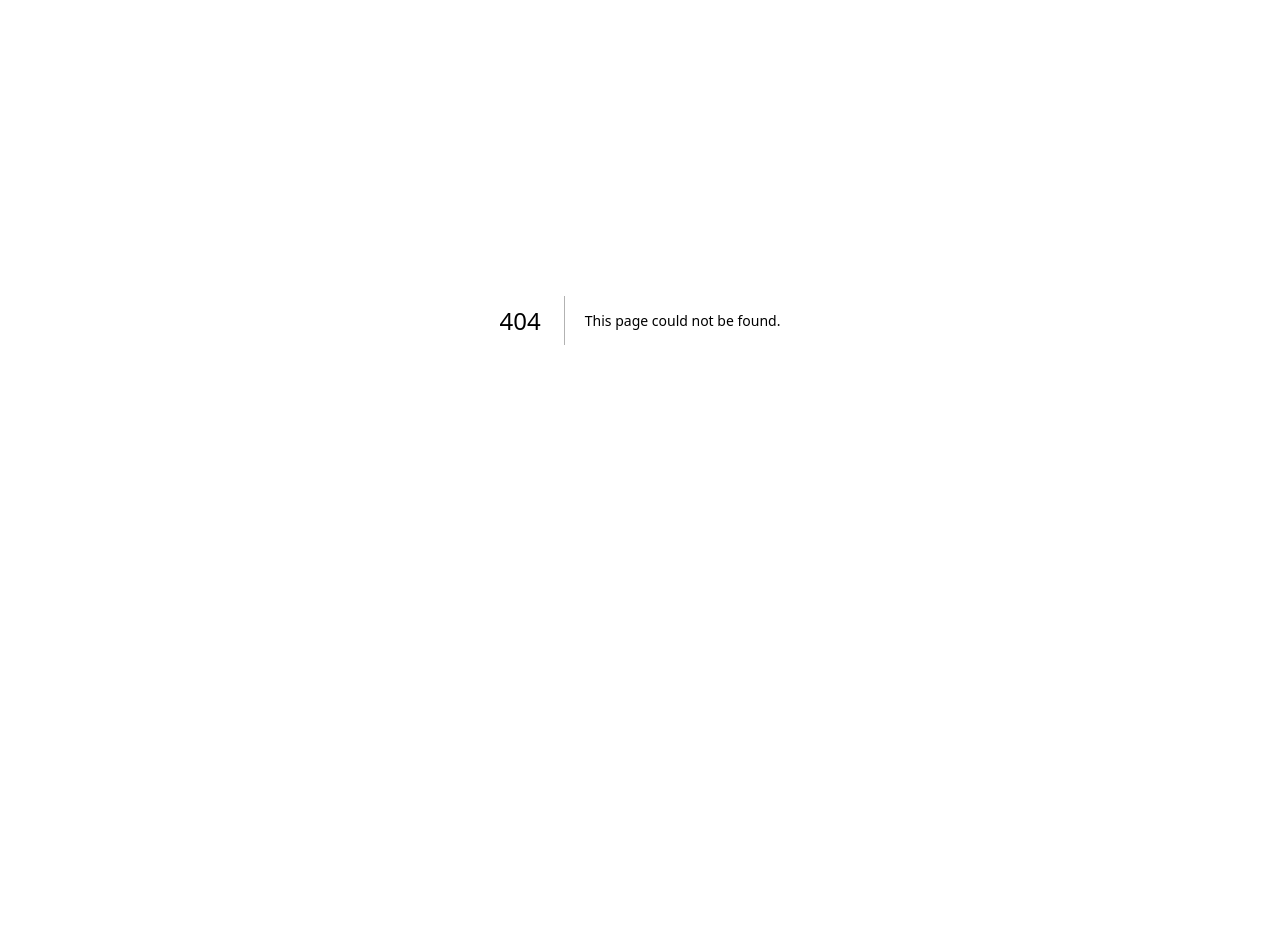
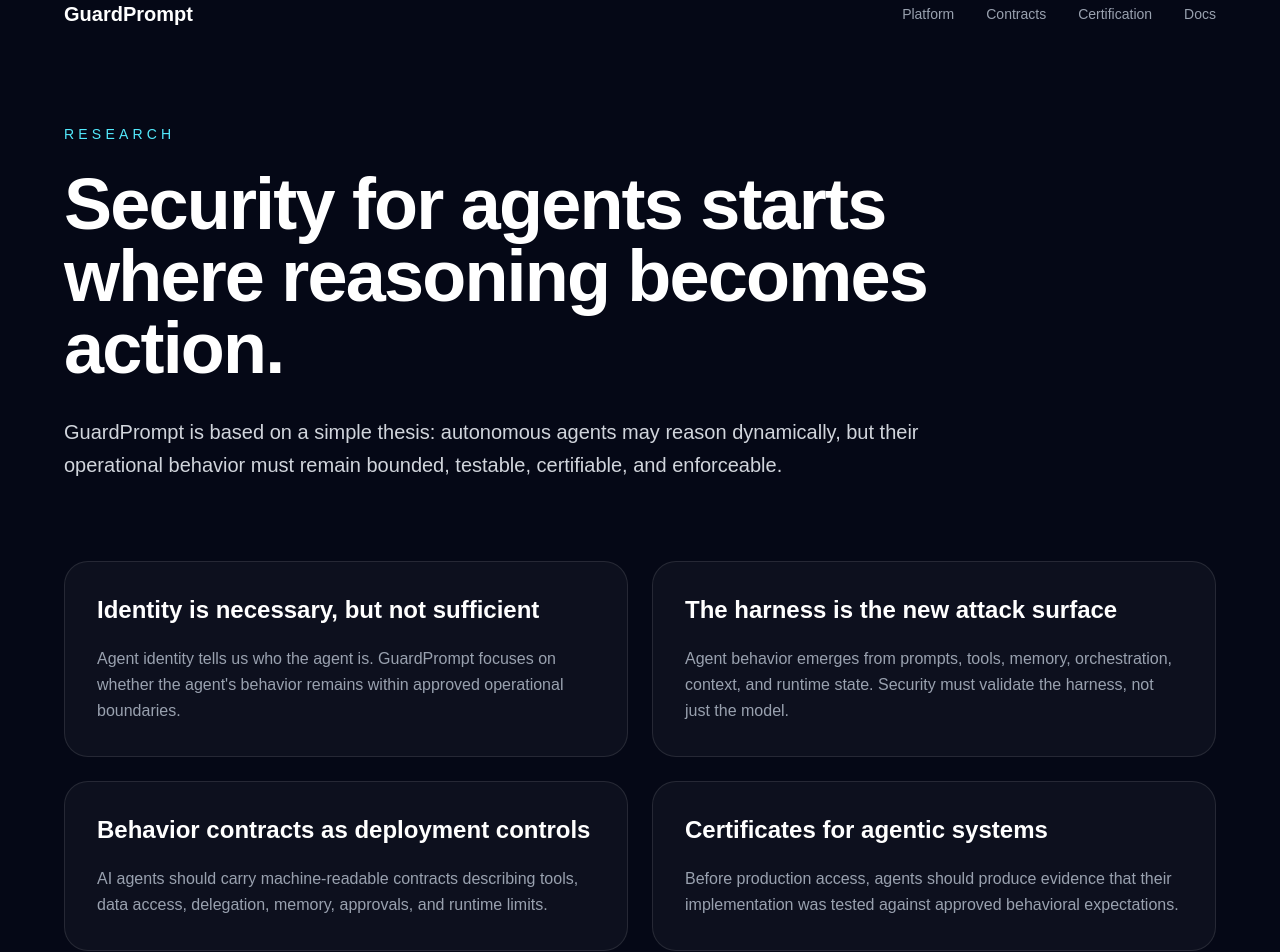
Before and after one commit to hugginai/guardprompt-site, a Next.js app: page /research in a window 1280 px wide. Before the commit this address had no page. Shown: the part 80-1032 px from the top of the page. Before the commit the page ends 800 px from the top, so only its background shows below. Built offline with nearby package versions, Linux system fonts and the light colour scheme.

Commit message:
Add research page

```diff
--- /dev/null
+++ b/app/research/page.tsx
@@ -0,0 +1,150 @@
+const topics = [
+  {
+    title: "Identity is necessary, but not sufficient",
+    desc: "Agent identity tells us who the agent is. GuardPrompt focuses on whether the agent's behavior remains within approved operational boundaries.",
+  },
+  {
+    title: "The harness is the new attack surface",
+    desc: "Agent behavior emerges from prompts, tools, memory, orchestration, context, and runtime state. Security must validate the harness, not just the model.",
+  },
+  {
+    title: "Behavior contracts as deployment controls",
+    desc: "AI agents should carry machine-readable contracts describing tools, data access, delegation, memory, approvals, and runtime limits.",
+  },
+  {
+    title: "Certificates for agentic systems",
+    desc: "Before production access, agents should produce evidence that their implementation was tested against approved behavioral expectations.",
+  },
+];
+
+const principles = [
+  "Agents may reason dynamically.",
+  "Operational actions must remain governable.",
+  "Runtime behavior must be validated against contracts.",
+  "Deployment approval should be evidence-based.",
+  "Unsafe autonomy should fail closed.",
+  "Agent security belongs in the software lifecycle.",
+];
+
+export default function ResearchPage() {
+  return (
+    <main className="min-h-screen bg-[#050816] px-6 py-20 text-white">
+      <section className="mx-auto max-w-6xl">
+        <nav className="flex items-center justify-between">
+          <a href="/" className="text-xl font-semibold">
+            GuardPrompt
+          </a>
+
+          <div className="hidden gap-8 text-sm text-gray-400 md:flex">
+            <a href="/platform" className="hover:text-white">
+              Platform
+            </a>
+            <a href="/contracts" className="hover:text-white">
+              Contracts
+            </a>
+            <a href="/certification" className="hover:text-white">
+              Certification
+            </a>
+            <a href="/docs" className="hover:text-white">
+              Docs
+            </a>
+          </div>
+        </nav>
+
+        <div className="mt-24 max-w-4xl">
+          <p className="text-sm uppercase tracking-[0.3em] text-cyan-300">
+            Research
+          </p>
+
+          <h1 className="mt-6 text-5xl font-semibold tracking-tight md:text-7xl">
+            Security for agents starts where reasoning becomes action.
+          </h1>
+
+          <p className="mt-8 text-xl leading-relaxed text-gray-300">
+            GuardPrompt is based on a simple thesis: autonomous agents may
+            reason dynamically, but their operational behavior must remain
+            bounded, testable, certifiable, and enforceable.
+          </p>
+        </div>
+
+        <div className="mt-20 grid gap-6 md:grid-cols-2">
+          {topics.map((topic) => (
+            <div
+              key={topic.title}
+              className="rounded-3xl border border-white/10 bg-white/[0.035] p-8"
+            >
+              <h2 className="text-2xl font-semibold">{topic.title}</h2>
+              <p className="mt-5 leading-relaxed text-gray-400">
+                {topic.desc}
+              </p>
+            </div>
+          ))}
+        </div>
+
+        <div className="mt-24 rounded-[2rem] border border-cyan-400/10 bg-cyan-400/[0.04] p-10">
+          <p className="text-sm uppercase tracking-[0.3em] text-cyan-300">
+            Core philosophy
+          </p>
+
+          <h2 className="mt-5 text-4xl font-semibold">
+            Govern actions, not thoughts.
+          </h2>
+
+          <p className="mt-6 max-w-4xl text-lg leading-relaxed text-gray-300">
+            GuardPrompt does not attempt to constrain every internal reasoning
+            path of an AI agent. Instead, it focuses on governing the transition
+            from cognition to action: tool calls, API requests, memory writes,
+            delegation, data access, and production workflow execution.
+          </p>
+        </div>
+
+        <div className="mt-24">
+          <p className="text-sm uppercase tracking-[0.3em] text-gray-500">
+            Operating principles
+          </p>
+
+          <div className="mt-8 grid gap-4 md:grid-cols-2">
+            {principles.map((principle) => (
+              <div
+                key={principle}
+                className="rounded-2xl border border-white/10 bg-white/[0.03] p-5 text-gray-300"
+              >
+                {principle}
+              </div>
+            ))}
+          </div>
+        </div>
+
+        <div className="mt-24 grid gap-8 md:grid-cols-2">
+          <div>
+            <h2 className="text-3xl font-semibold">
+              From static controls to behavioral assurance.
+            </h2>
+
+            <p className="mt-5 text-lg leading-relaxed text-gray-300">
+              Traditional security controls assume predictable software
+              behavior. Autonomous agents introduce adaptive behavior shaped by
+              context, prompts, tools, memory, and dynamic orchestration.
+              GuardPrompt treats agent behavior as something that must be
+              continuously validated against explicit operational boundaries.
+            </p>
+          </div>
+
+          <pre className="overflow-x-auto rounded-3xl border border-white/10 bg-black/60 p-6 text-sm text-cyan-100">
+{`Reasoning Layer
+  ↓
+Intent / Plan
+  ↓
+Behavior Contract Validation
+  ↓
+Policy Decision
+  ↓
+Tool or API Execution
+  ↓
+Evidence + Drift Monitoring`}
+          </pre>
+        </div>
+      </section>
+    </main>
+  );
+}
```
